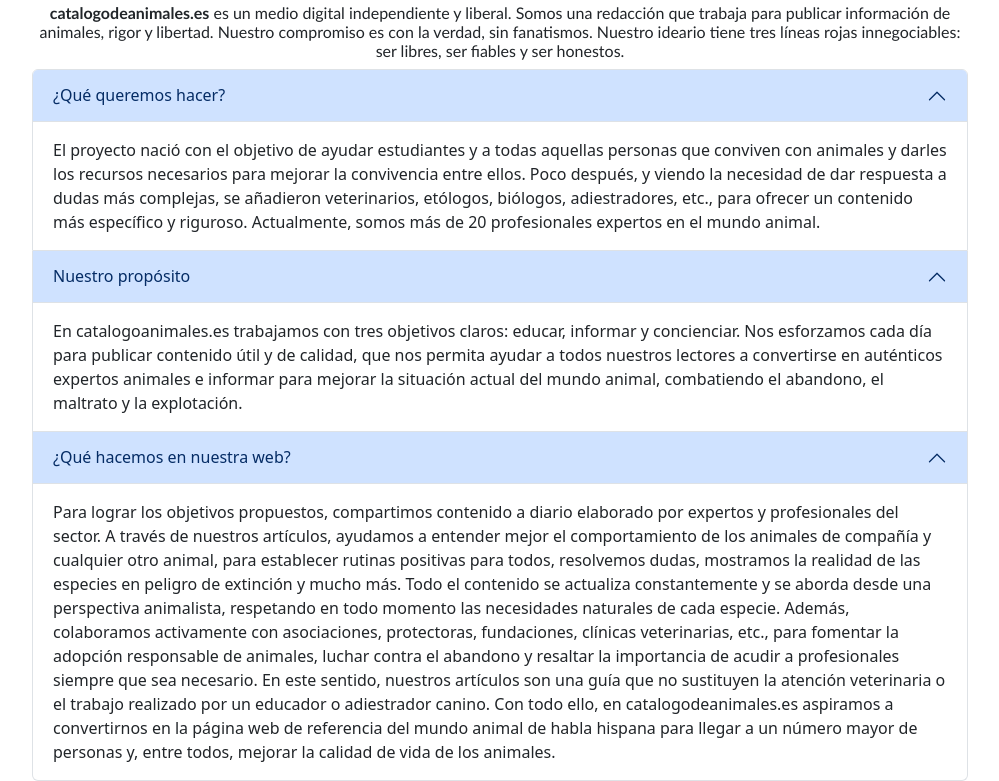
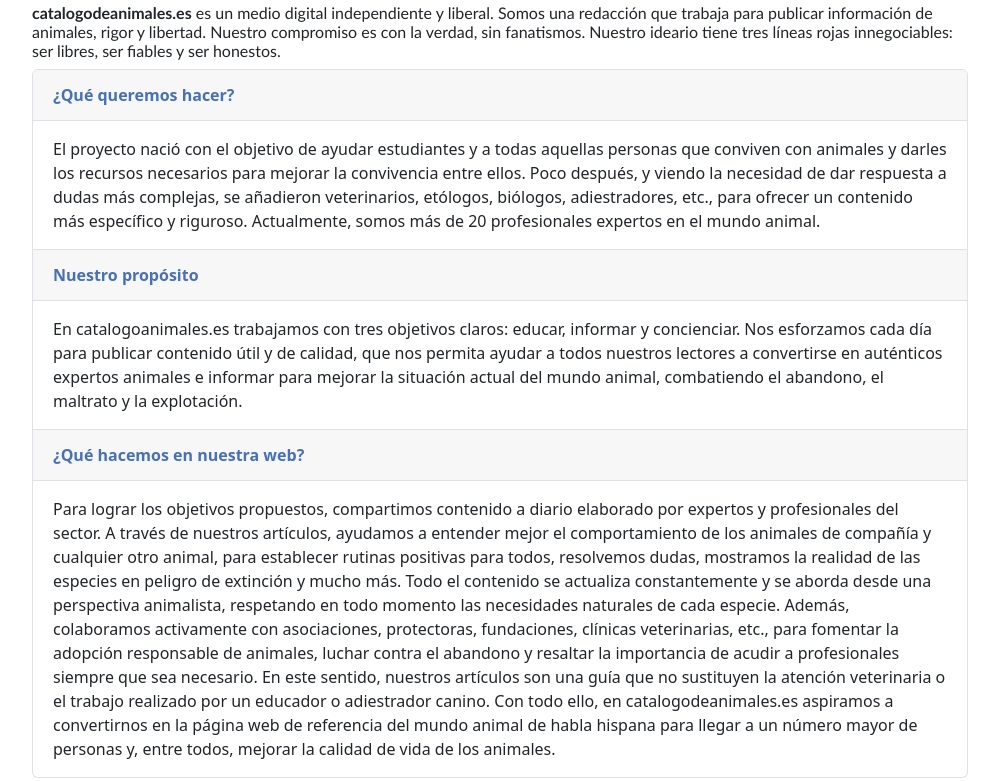
Before and after one commit to DiEgOfercri/WebSkill, a plain HTML site: page quienesSomos.html in a window 1280 px wide. Shown: the part 53-834 px from the top of the page, without its empty margins (140-1139 px from the left). Drawn offline with nearby package versions, Linux system fonts and the light colour scheme; files that its build step writes are made by us from their sources.

Commit message:
Finalizada

```diff
--- a/css/style.css
+++ b/css/style.css
@@ -0,0 +1,3 @@
+.accordion-button::after {
+    display: none !important;
+}
--- a/quienesSomos.html
+++ b/quienesSomos.html
@@ -10,7 +10,7 @@
     <!-- Bootstrap CSS v5.2.1 -->
     <link rel="stylesheet" href="css/style-BS.css">
     <!-- Custom CSS -->
-    <link rel="stylesheet" href="style.css" />
+    <link rel="stylesheet" href="css/style.css">
 </head>
 
 <body>
@@ -21,6 +21,8 @@
         <div class="container w-75">
             <div class="text-center">
                 <h1>Quiénes somos</h1>
+            </div>
+            <div class="text-justify">
                 <h6 style="font-family: 'Gill Sans', 'Gill Sans MT', Calibri, 'Trebuchet MS', sans-serif;">
                     <strong>catalogodeanimales.es</strong> es un medio digital independiente y liberal. Somos una
                     redacción
@@ -31,12 +33,13 @@
                     innegociables: ser libres, ser fiables y ser honestos.
                 </h6>
             </div>
+
             <div class="accordion" id="accordionExample">
                 <div class="accordion-item">
                     <h2 class="accordion-header" id="headingOne">
-                        <button class="accordion-button" type="button" data-bs-toggle="collapse"
+                        <button class="accordion-button" type="button" style="color: #476fba;" data-bs-toggle="collapse"
                             data-bs-target="#collapseOne" aria-expanded="true" aria-controls="collapseOne">
-                            ¿Qué queremos hacer?
+                            <strong>¿Qué queremos hacer?</strong>
                         </button>
                     </h2>
                     <div id="collapseOne" class="accordion-collapse collapse show" aria-labelledby="headingOne"
@@ -54,12 +57,12 @@
                 </div>
                 <div class="accordion-item">
                     <h2 class="accordion-header" id="headingTwo">
-                        <button class="accordion-button" type="button" data-bs-toggle="collapse"
-                            data-bs-target="#collapseOne" aria-expanded="true" aria-controls="collapseOne">
-                            Nuestro propósito
+                        <button class="accordion-button" type="button" style="color: #476fba;" data-bs-toggle="collapse"
+                            data-bs-target="#collapseTwo" aria-expanded="true" aria-controls="collapseOne">
+                            <strong>Nuestro propósito</strong>
                         </button>
                     </h2>
-                    <div id="collapseOne" class="accordion-collapse collapse show" aria-labelledby="headingOne"
+                    <div id="collapseTwo" class="accordion-collapse collapse show" aria-labelledby="headingOne"
                         data-bs-parent="#accordionExample">
                         <div class="accordion-body">
                             En catalogoanimales.es trabajamos con tres objetivos claros: educar, informar y concienciar.
@@ -73,12 +76,12 @@
                 </div>
                 <div class="accordion-item">
                     <h2 class="accordion-header" id="headingThree">
-                        <button class="accordion-button" type="button" data-bs-toggle="collapse"
-                            data-bs-target="#collapseOne" aria-expanded="true" aria-controls="collapseOne">
-                            ¿Qué hacemos en nuestra web?
+                        <button class="accordion-button" type="button" style="color: #476fba;" data-bs-toggle="collapse"
+                            data-bs-target="#collapseThree" aria-expanded="true" aria-controls="collapseOne">
+                            <strong>¿Qué hacemos en nuestra web?</strong>
                         </button>
                     </h2>
-                    <div id="collapseOne" class="accordion-collapse collapse show" aria-labelledby="headingOne"
+                    <div id="collapseThree" class="accordion-collapse collapse show" aria-labelledby="headingOne"
                         data-bs-parent="#accordionExample">
                         <div class="accordion-body">
                             Para lograr los objetivos propuestos, compartimos contenido a diario elaborado por expertos
```
Also changed, not shown: css/style-BS.css.
